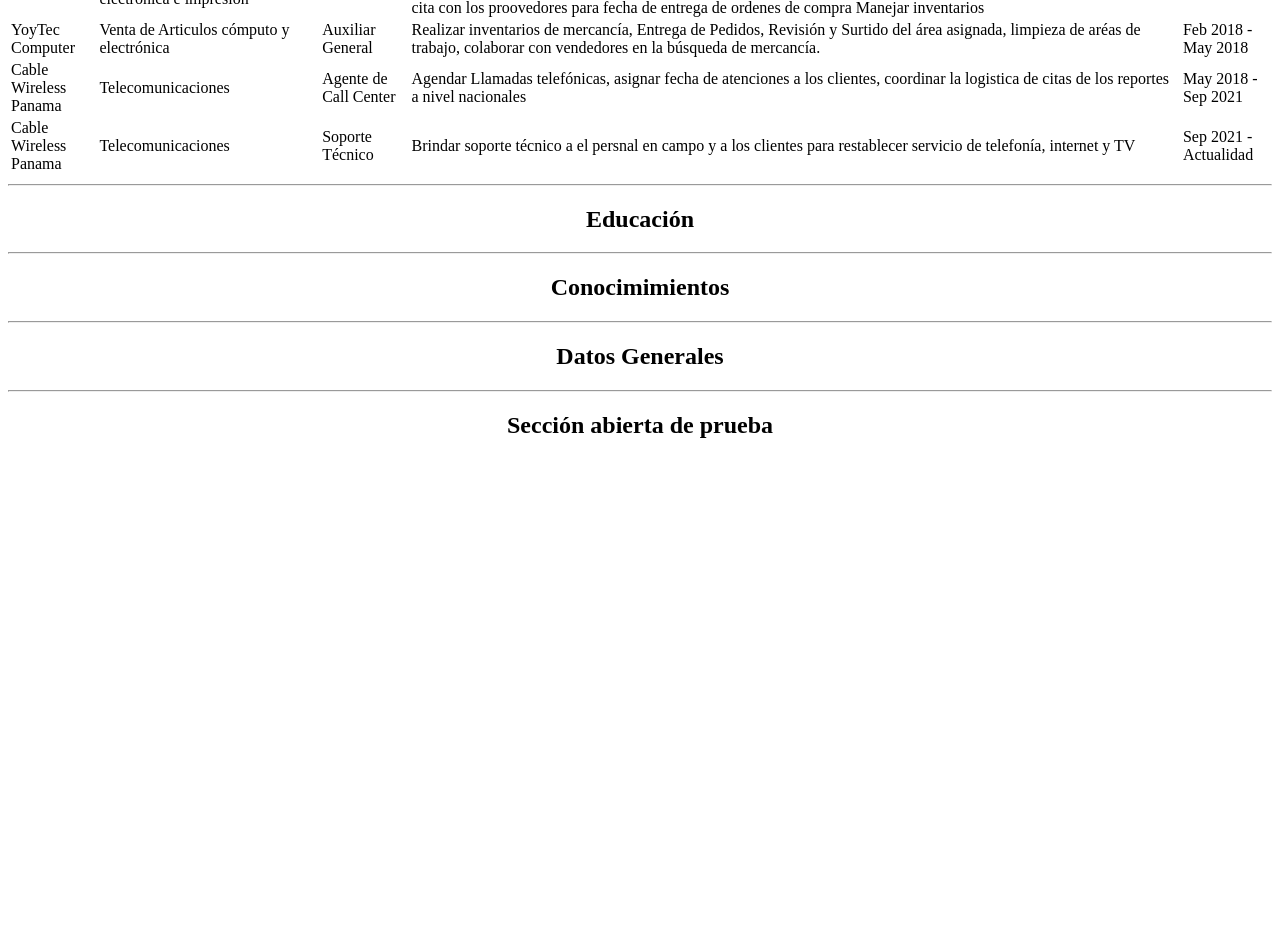
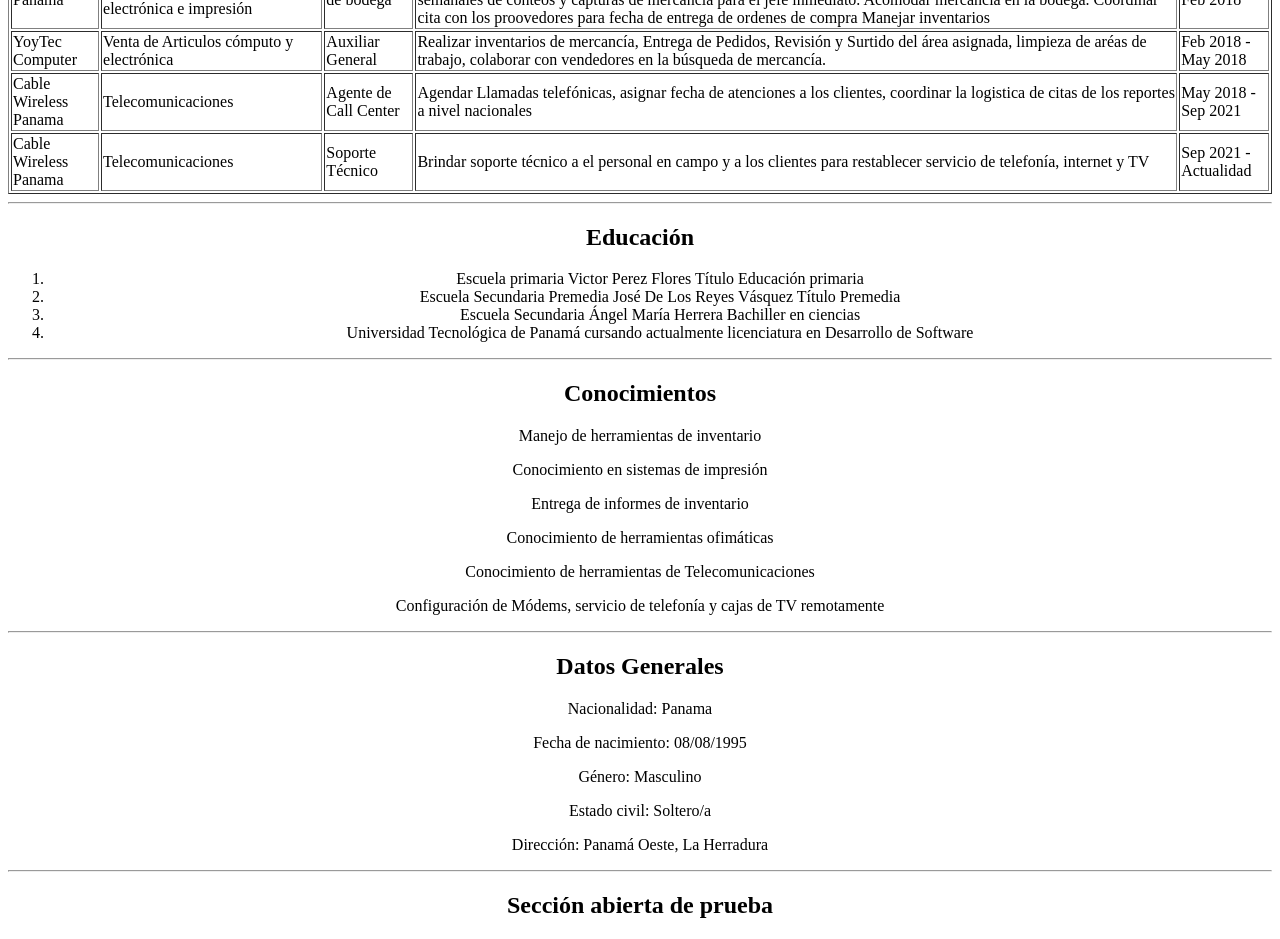
Before and after one commit to MarcOrigins/GL-122F, a plain HTML site: page cvct.html in a window 1280 px wide. Shown: the part 780-1719 px from the top of the page. Before the commit the page ends 1239 px from the top, so only its background shows below. Drawn offline with Linux system fonts and the light colour scheme.

Commit message:
Se agregan datos a la sección de Conocimiento, datos generales

```diff
--- a/cvct.html
+++ b/cvct.html
@@ -6,7 +6,7 @@
   <meta name="viewport" content="width=device-width, initial-scale=1.0">
   <title>Curriculum Vitae</title>
 </head>
-<body>
+<body >
   <center>
     <header>
       <h1>Cesar Tamayo</h1>
@@ -16,7 +16,7 @@
     <hr>
     <Section>
       <h1>Experiencia</h1>
-      <table>
+      <table border="1">
         <tr>
         <th>Empresa</th>
         <th>Actividad de la Empresa</th>
@@ -73,7 +73,7 @@
         <td>Cable Wireless Panama</td>
         <td>Telecomunicaciones</td>
         <td>Soporte Técnico</td>
-        <td>Brindar soporte técnico a el persnal en campo y a los clientes para restablecer servicio de telefonía, internet y TV</td>
+        <td>Brindar soporte técnico a el personal en campo y a los clientes para restablecer servicio de telefonía, internet y TV</td>
         <td>Sep 2021 - Actualidad</td>
       </tr>
       </table>
@@ -81,14 +81,30 @@
     <hr>
     <section>
       <h2>Educación</h2>
+      <ol>
+        <li>Escuela primaria Victor Perez Flores Título Educación primaria</li>
+        <li>Escuela Secundaria Premedia José De Los Reyes Vásquez Título Premedia</li>
+        <li>Escuela Secundaria Ángel María Herrera Bachiller en ciencias</li>
+        <li>Universidad Tecnológica de Panamá cursando actualmente licenciatura en Desarrollo de Software</li>
+      </ol>
     </section>
     <hr>
     <Section>
-      <h2>Conocimimientos</h2>
-    </Section>
+      <h2>Conocimientos</h2>
+      <p>Manejo de herramientas de inventario</p>
+      <p>Conocimiento en sistemas de impresión</p>
+      <p>Entrega de informes de inventario</p>
+      <p>Conocimiento de herramientas ofimáticas</p>
+      <p>Conocimiento de herramientas de Telecomunicaciones</p>
+      <p>Configuración de Módems, servicio de telefonía y cajas de TV remotamente</p>
     <hr>
     <section>
       <h2>Datos Generales</h2>
+      <p>Nacionalidad: Panama</p>
+      <p>Fecha de nacimiento: 08/08/1995</p>
+      <p>Género: Masculino</p>
+      <p>Estado civil: Soltero/a</p>
+      <p>Dirección: Panamá Oeste, La Herradura</p>
     </section>
     <hr>
     <Section>
```
